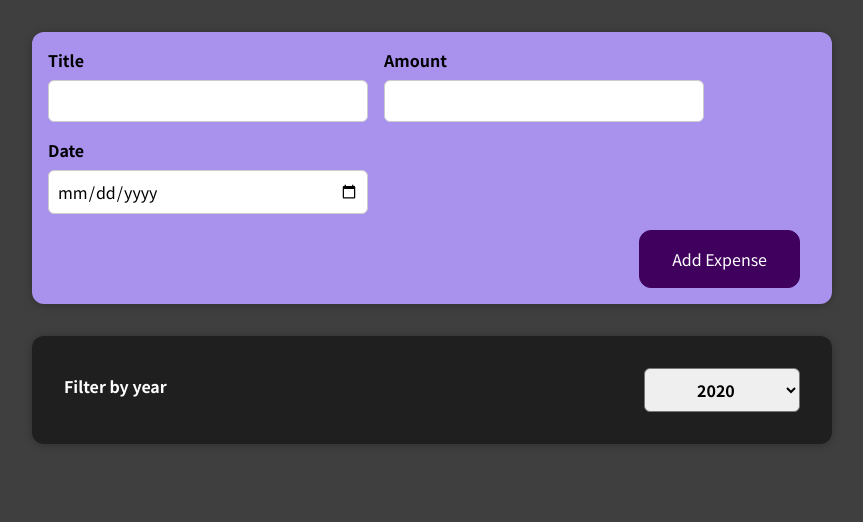
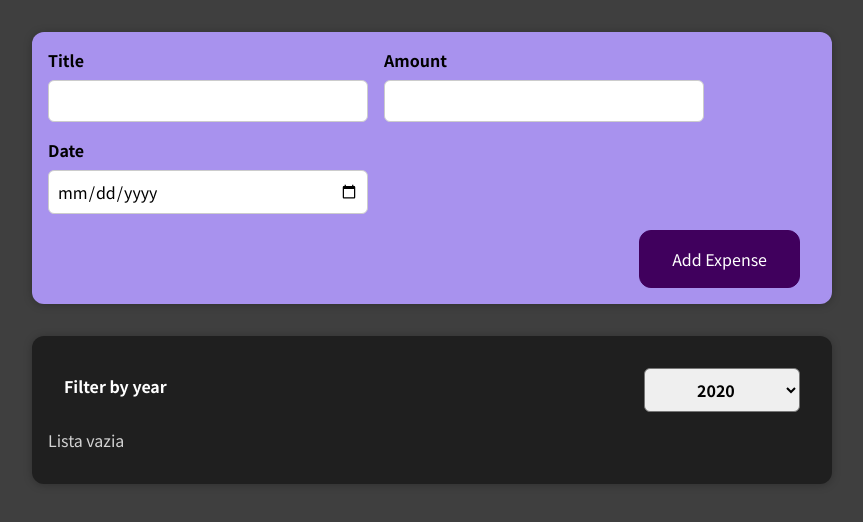
Before and after one commit to lairaalmas/udemy-expense-tracker, a React (Create React App) app: page / in a window 1280 px wide. Shown: the top 522 px of the page, without its empty margins (208-1071 px from the left). Built offline with nearby package versions, Linux system fonts and the light colour scheme.

Commit message:
creating lean conditional rendering

```diff
--- a/src/components/Expenses/Expenses/index.js
+++ b/src/components/Expenses/Expenses/index.js
@@ -15,6 +15,19 @@ const Expenses = (props) => {
     setFilteredYear(selectedYear);
   };
 
+  let expenseContent = <p style={{ color: "lightgray" }}>Lista vazia</p>;
+
+  if (filteredExpenses.length > 0) {
+    expenseContent = filteredExpenses.map((expense) => (
+      <ExpenseItem
+        key={expense.id}
+        title={expense.title}
+        date={expense.date}
+        amount={expense.amount}
+      />
+    ));
+  }
+
   return (
     <div>
       <Card className="expenses">
@@ -23,16 +36,7 @@ const Expenses = (props) => {
           selected={filteredYear}
           onChangeFilter={filterChangeHandler}
         />
-        {filteredExpenses.map((expense) => {
-          return (
-            <ExpenseItem
-              key={expense.id}
-              title={expense.title}
-              date={expense.date}
-              amount={expense.amount}
-            />
-          );
-        })}
+        {expenseContent}
       </Card>
     </div>
   );
```
